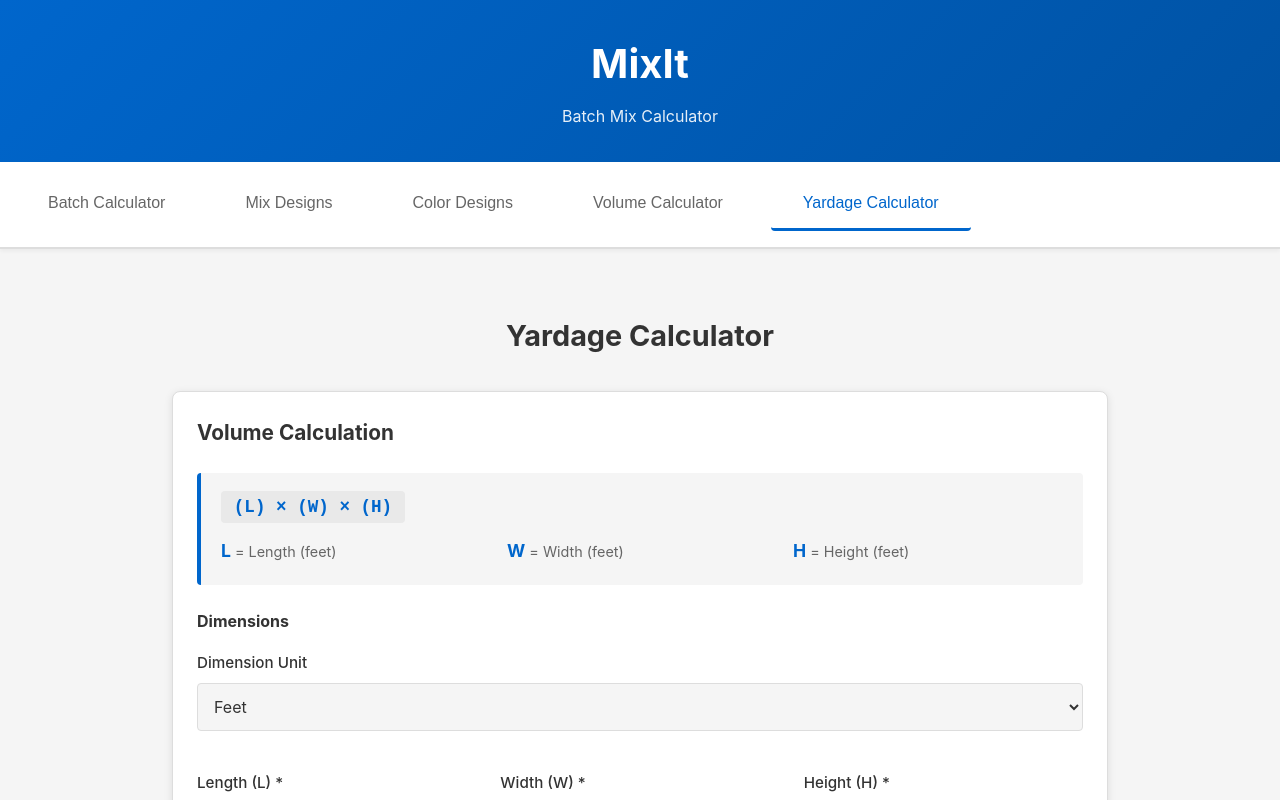
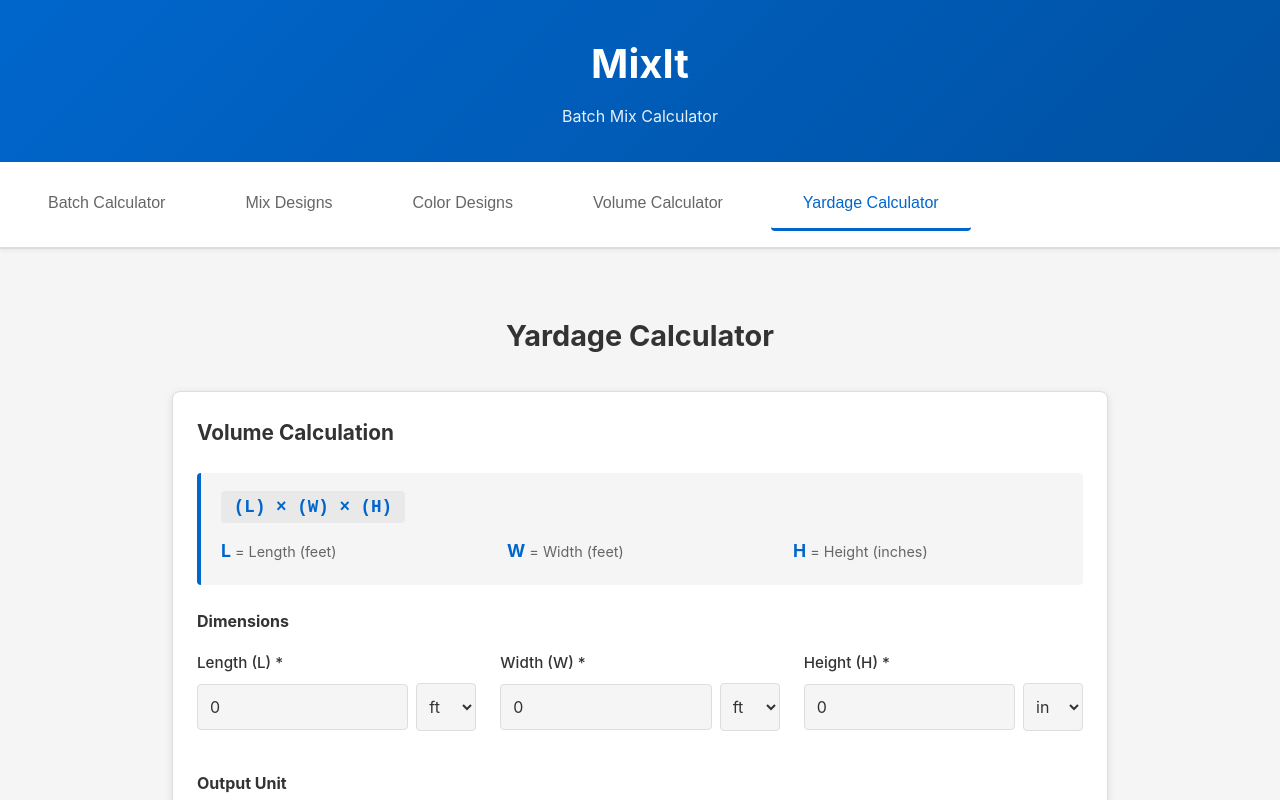
Before and after one commit to Douglas4739/MixIt, a React (Vite) app: page / in a window 1280 px wide. Both pictures are taken after a click on the button "Yardage Calculator". Shown: the top 800 px of the page. Built offline with nearby package versions, Linux system fonts and the light colour scheme.

Commit message:
Allow mixing feet and inches per dimension in Yardage Calculator

```diff
--- a/src/components/YardageCalculator.css
+++ b/src/components/YardageCalculator.css
@@ -111,11 +111,43 @@
   margin-bottom: 1.5rem;
 }
 
-.yardage-calculator .grid-3 {
+.yardage-calculator .dimensions-grid {
   display: grid;
-  grid-template-columns: repeat(auto-fit, minmax(200px, 1fr));
+  grid-template-columns: repeat(auto-fit, minmax(250px, 1fr));
   gap: 1.5rem;
   margin-bottom: 1.5rem;
+}
+
+.yardage-calculator .dimension-group {
+  display: flex;
+  flex-direction: column;
+}
+
+.yardage-calculator .input-with-unit {
+  display: flex;
+  gap: 0.5rem;
+  align-items: center;
+}
+
+.yardage-calculator .input-with-unit input {
+  flex: 1;
+}
+
+.yardage-calculator .input-with-unit select {
+  width: 60px;
+  padding: 0.75rem 0.5rem;
+  border: 1px solid var(--border-color);
+  border-radius: 4px;
+  background: var(--bg-primary);
+  color: var(--text-primary);
+  font-size: 1rem;
+  cursor: pointer;
+}
+
+.yardage-calculator .input-with-unit select:focus {
+  outline: none;
+  border-color: var(--accent-color);
+  box-shadow: 0 0 0 3px rgba(102, 154, 253, 0.1);
 }
 
 .yardage-calculator .btn-primary {
--- a/src/components/YardageCalculator.tsx
+++ b/src/components/YardageCalculator.tsx
@@ -5,6 +5,12 @@ interface YardageInput {
   length: number;
   width: number;
   height: number;
+}
+
+interface DimensionUnits {
+  length: DimensionUnit;
+  width: DimensionUnit;
+  height: DimensionUnit;
 }
 
 type DimensionUnit = 'inches' | 'feet';
@@ -21,7 +27,11 @@ export default function YardageCalculator() {
     width: 0,
     height: 0,
   });
-  const [dimensionUnit, setDimensionUnit] = useState<DimensionUnit>('feet');
+  const [dimensionUnits, setDimensionUnits] = useState<DimensionUnits>({
+    length: 'feet',
+    width: 'feet',
+    height: 'inches',
+  });
   const [outputUnit, setOutputUnit] = useState<OutputUnit>('cubic-feet');
   const [result, setResult] = useState<number | null>(null);
 
@@ -32,16 +42,22 @@ export default function YardageCalculator() {
     });
   };
 
+  const handleUnitChange = (field: keyof DimensionUnits, value: DimensionUnit) => {
+    setDimensionUnits({
+      ...dimensionUnits,
+      [field]: value,
+    });
+  };
+
   const calculateVolume = (e: React.FormEvent) => {
     e.preventDefault();
 
     const { length, width, height } = inputs;
 
-    // Convert input dimensions to inches
-    const conversionFactor = UNIT_CONVERSIONS[dimensionUnit];
-    const lengthInches = length * conversionFactor;
-    const widthInches = width * conversionFactor;
-    const heightInches = height * conversionFactor;
+    // Convert each dimension to inches using its specific unit
+    const lengthInches = length * UNIT_CONVERSIONS[dimensionUnits.length];
+    const widthInches = width * UNIT_CONVERSIONS[dimensionUnits.width];
+    const heightInches = height * UNIT_CONVERSIONS[dimensionUnits.height];
 
     // Calculate volume in cubic feet (1728 cubic inches = 1 cubic foot)
     const volumeCubicFeet = (lengthInches * widthInches * heightInches) / 1728;
@@ -52,10 +68,9 @@ export default function YardageCalculator() {
     setResult(volumeResult);
   };
 
-  const conversionFactor = UNIT_CONVERSIONS[dimensionUnit];
-  const lengthInches = inputs.length * conversionFactor;
-  const widthInches = inputs.width * conversionFactor;
-  const heightInches = inputs.height * conversionFactor;
+  const lengthInches = inputs.length * UNIT_CONVERSIONS[dimensionUnits.length];
+  const widthInches = inputs.width * UNIT_CONVERSIONS[dimensionUnits.width];
+  const heightInches = inputs.height * UNIT_CONVERSIONS[dimensionUnits.height];
   const volumeCubicFeet = (lengthInches * widthInches * heightInches) / 1728;
   const volumeCubicYards = volumeCubicFeet / 27;
 
@@ -72,31 +87,22 @@ export default function YardageCalculator() {
             </p>
             <div className="formula-legend">
               <div>
-                <strong>L</strong> = Length ({dimensionUnit})
+                <strong>L</strong> = Length ({dimensionUnits.length})
               </div>
               <div>
-                <strong>W</strong> = Width ({dimensionUnit})
+                <strong>W</strong> = Width ({dimensionUnits.width})
               </div>
               <div>
-                <strong>H</strong> = Height ({dimensionUnit})
+                <strong>H</strong> = Height ({dimensionUnits.height})
               </div>
             </div>
           </div>
 
           <h4>Dimensions</h4>
-          <div className="grid-2">
-            <div>
-              <label>Dimension Unit</label>
-              <select value={dimensionUnit} onChange={(e) => setDimensionUnit(e.target.value as DimensionUnit)}>
-                <option value="inches">Inches</option>
-                <option value="feet">Feet</option>
-              </select>
-            </div>
-          </div>
-
-          <div className="grid-3">
-            <div>
+          <div className="dimensions-grid">
+            <div className="dimension-group">
               <label>Length (L) *</label>
+              <div className="input-with-unit">
                 <input
                   type="number"
                   value={inputs.length}
@@ -104,9 +110,18 @@ export default function YardageCalculator() {
                   placeholder="e.g., 10"
                   step="0.1"
                 />
+                <select
+                  value={dimensionUnits.length}
+                  onChange={(e) => handleUnitChange('length', e.target.value as DimensionUnit)}
+                >
+                  <option value="inches">in</option>
+                  <option value="feet">ft</option>
+                </select>
               </div>
-            <div>
+            </div>
+            <div className="dimension-group">
               <label>Width (W) *</label>
+              <div className="input-with-unit">
                 <input
                   type="number"
                   value={inputs.width}
@@ -114,9 +129,18 @@ export default function YardageCalculator() {
                   placeholder="e.g., 10"
                   step="0.1"
                 />
+                <select
+                  value={dimensionUnits.width}
+                  onChange={(e) => handleUnitChange('width', e.target.value as DimensionUnit)}
+                >
+                  <option value="inches">in</option>
+                  <option value="feet">ft</option>
+                </select>
               </div>
-            <div>
+            </div>
+            <div className="dimension-group">
               <label>Height (H) *</label>
+              <div className="input-with-unit">
                 <input
                   type="number"
                   value={inputs.height}
@@ -124,6 +148,14 @@ export default function YardageCalculator() {
                   placeholder="e.g., 1"
                   step="0.1"
                 />
+                <select
+                  value={dimensionUnits.height}
+                  onChange={(e) => handleUnitChange('height', e.target.value as DimensionUnit)}
+                >
+                  <option value="inches">in</option>
+                  <option value="feet">ft</option>
+                </select>
+              </div>
             </div>
           </div>
 
@@ -155,8 +187,8 @@ export default function YardageCalculator() {
               </div>
               <div className="result-legend">
                 <p>
-                  A space measuring <strong>{inputs.length} {dimensionUnit}</strong> ×{' '}
-                  <strong>{inputs.width} {dimensionUnit}</strong> × <strong>{inputs.height} {dimensionUnit}</strong> has a
+                  A space measuring <strong>{inputs.length} {dimensionUnits.length}</strong> ×{' '}
+                  <strong>{inputs.width} {dimensionUnits.width}</strong> × <strong>{inputs.height} {dimensionUnits.height}</strong> has a
                   volume of <strong>{result.toFixed(2)} {outputUnit === 'cubic-yards' ? 'cubic yards' : 'cubic feet'}</strong>.
                 </p>
               </div>
@@ -182,11 +214,11 @@ export default function YardageCalculator() {
                 <div className="breakdown-item">
                   <strong>Convert to inches</strong>
                   <p>
-                    {inputs.length} {dimensionUnit} × {conversionFactor} = {lengthInches.toFixed(2)}"
+                    {inputs.length} {dimensionUnits.length} × {UNIT_CONVERSIONS[dimensionUnits.length]} = {lengthInches.toFixed(2)}"
                     <br />
-                    {inputs.width} {dimensionUnit} × {conversionFactor} = {widthInches.toFixed(2)}"
+                    {inputs.width} {dimensionUnits.width} × {UNIT_CONVERSIONS[dimensionUnits.width]} = {widthInches.toFixed(2)}"
                     <br />
-                    {inputs.height} {dimensionUnit} × {conversionFactor} = {heightInches.toFixed(2)}"
+                    {inputs.height} {dimensionUnits.height} × {UNIT_CONVERSIONS[dimensionUnits.height]} = {heightInches.toFixed(2)}"
                   </p>
                 </div>
                 <div className="breakdown-item">
```
Lines whose indentation alone changed are shown as unchanged.
